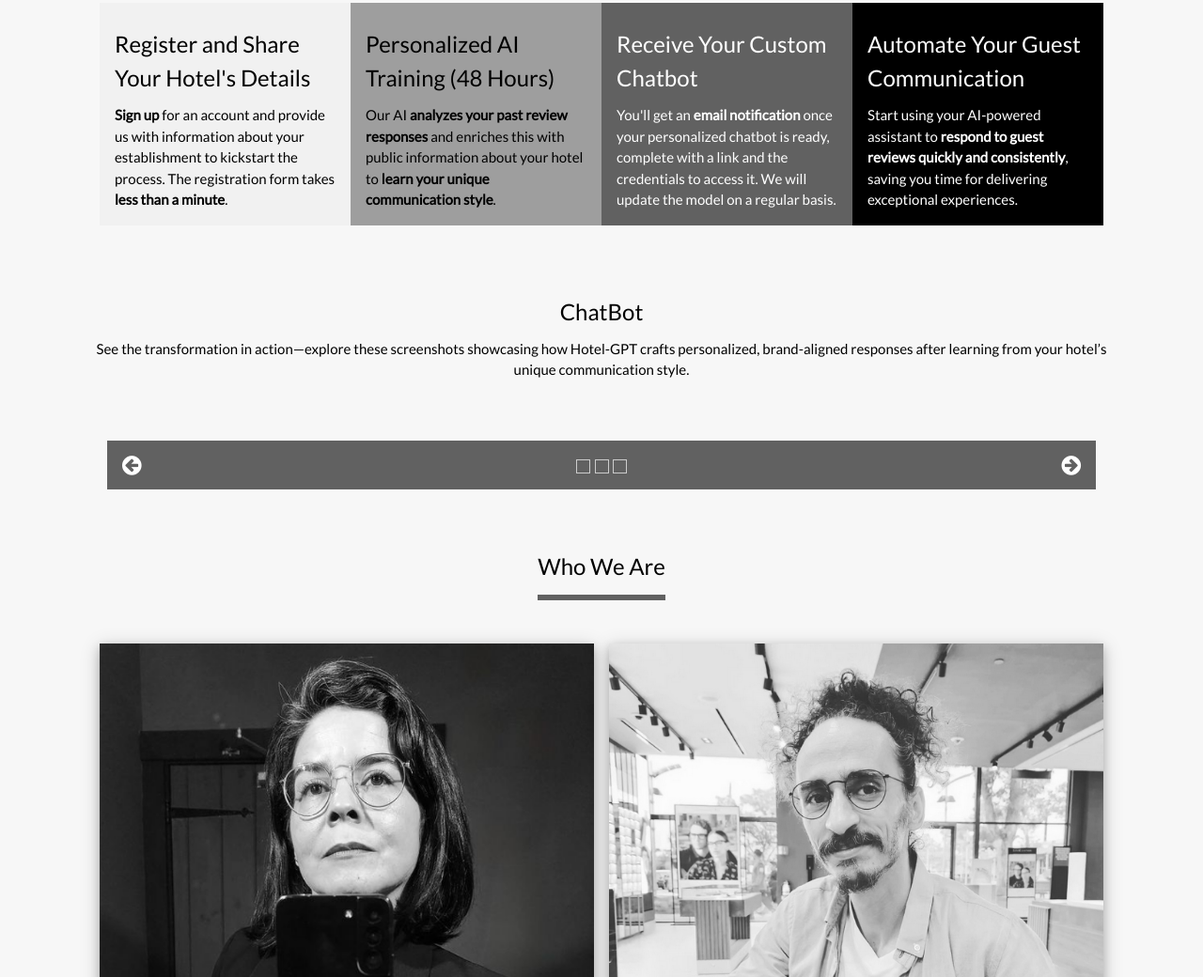
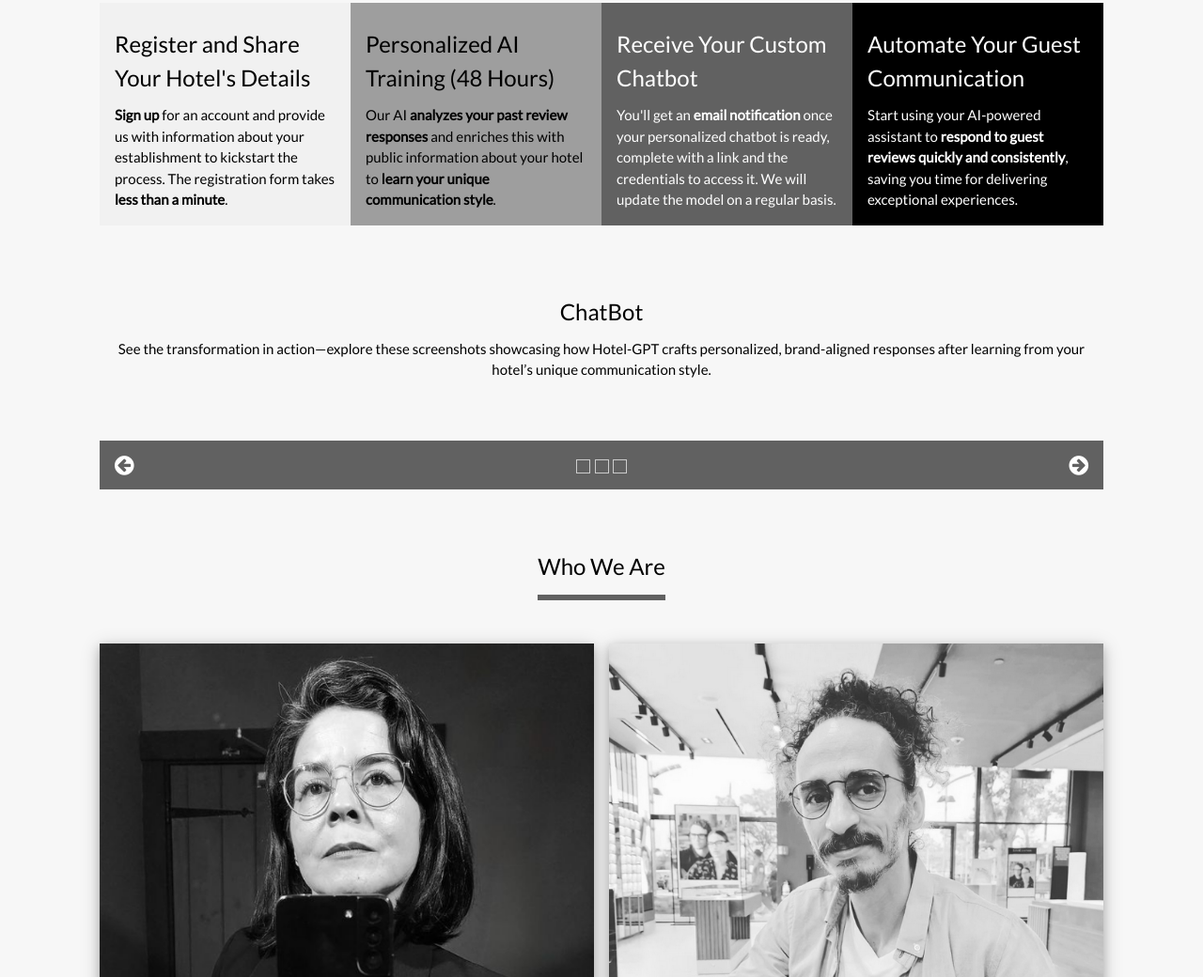
Before and after one commit to hotel-gpt/hotel-gpt.github.io, a plain HTML site: page index.html in a window 1280 px wide. Shown: the part 914-1954 px from the top of the page at 94% size. Drawn offline with nearby package versions, Linux system fonts and the light colour scheme.

Commit message:
update the chatbot

```diff
--- a/index.html
+++ b/index.html
@@ -104,15 +104,13 @@ html,body,h1,h2,h3,h4 {font-family:"Lato", sans-serif}
     </div>
   </div>
 
-  <!-- Grid -->
-  <div class="w3-row-padding" id="chatBot">
+  <!-- Slideshow -->
+  <div class="w3-container" id="chatBot">
     <div class="w3-center w3-padding-64">
       <h3>ChatBot</h3>
       <p>See the transformation in action—explore these screenshots showcasing how Hotel-GPT crafts personalized, brand-aligned responses after learning from your hotel’s unique communication style.</p>
     </div>
 
-      <!-- Slideshow -->
-    <div class="w3-container">
     <div class="w3-display-container mySlides">
       <img src="review-oc.jpg" style="width:100%">
       <div class="w3-display-topleft w3-container w3-padding-32">
@@ -145,8 +143,6 @@ html,body,h1,h2,h3,h4 {font-family:"Lato", sans-serif}
     </div>
   </div>
 
-
-  </div>
 
   <!-- Grid -->
   <div class="w3-row-padding" id="about">
```
Lines whose indentation alone changed are shown as unchanged.
